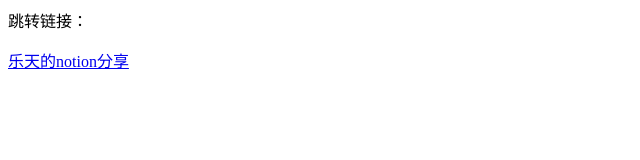
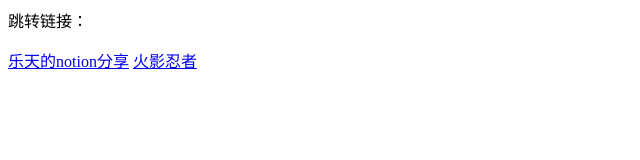
Before and after one commit to Letian01/testhtml, a plain HTML site: page index.html in a window 1280 px wide. Shown: the whole page, without its empty margins (0-640 px from the left). Drawn offline with Linux system fonts and the light colour scheme.

Commit message:
Update index.html

```diff
--- a/index.html
+++ b/index.html
@@ -8,6 +8,7 @@
 
 <p>跳转链接：</p>
 <a href="https://violet-hotel-0c5.notion.site/f255980f73174483a2f3a2d5314857da">乐天的notion分享</a>
+<a href="https://v.youku.com/v_show/id_XNTQwMTgxMTE2.html?spm=a2hbt.13141534.card_7.d_zj7_1&scm=20140719.apircmd.112239.show_cc001f06962411de83b1&s=cc001f06962411de83b1">火影忍者</a>
 </body>
 
 </html>
```
